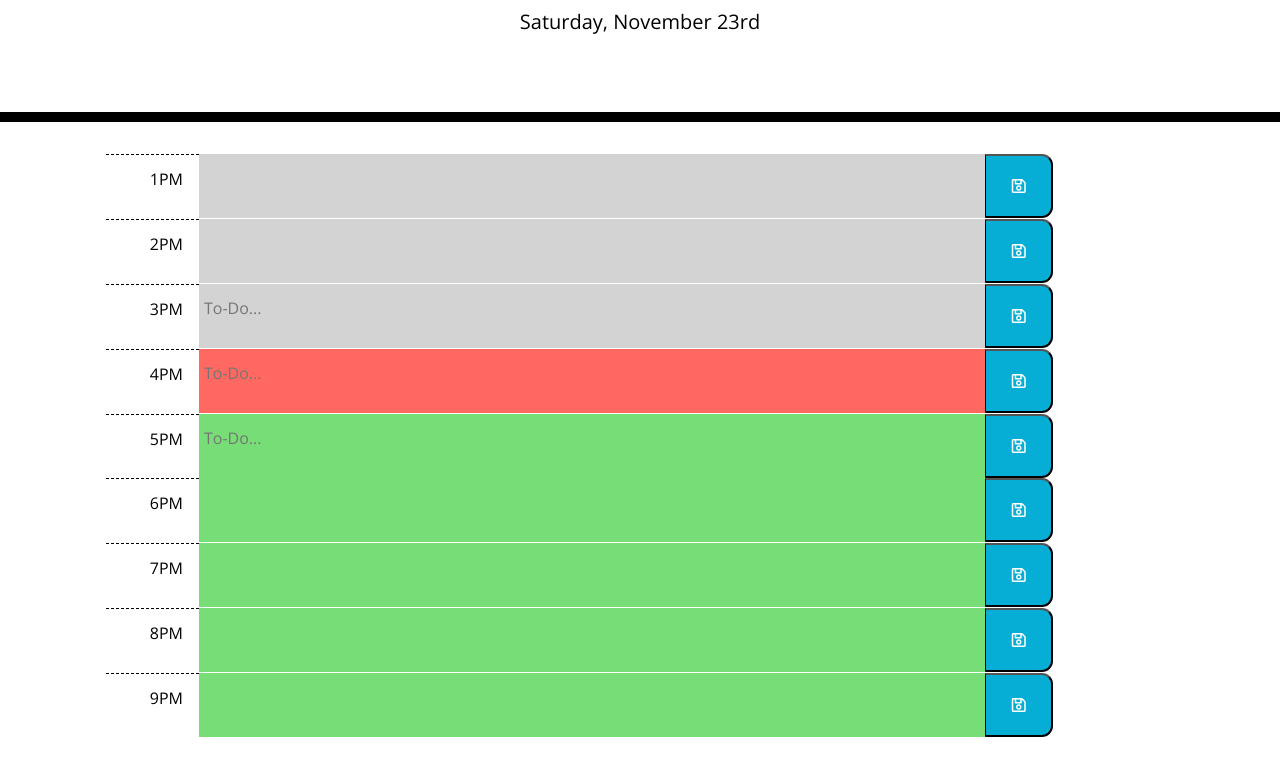
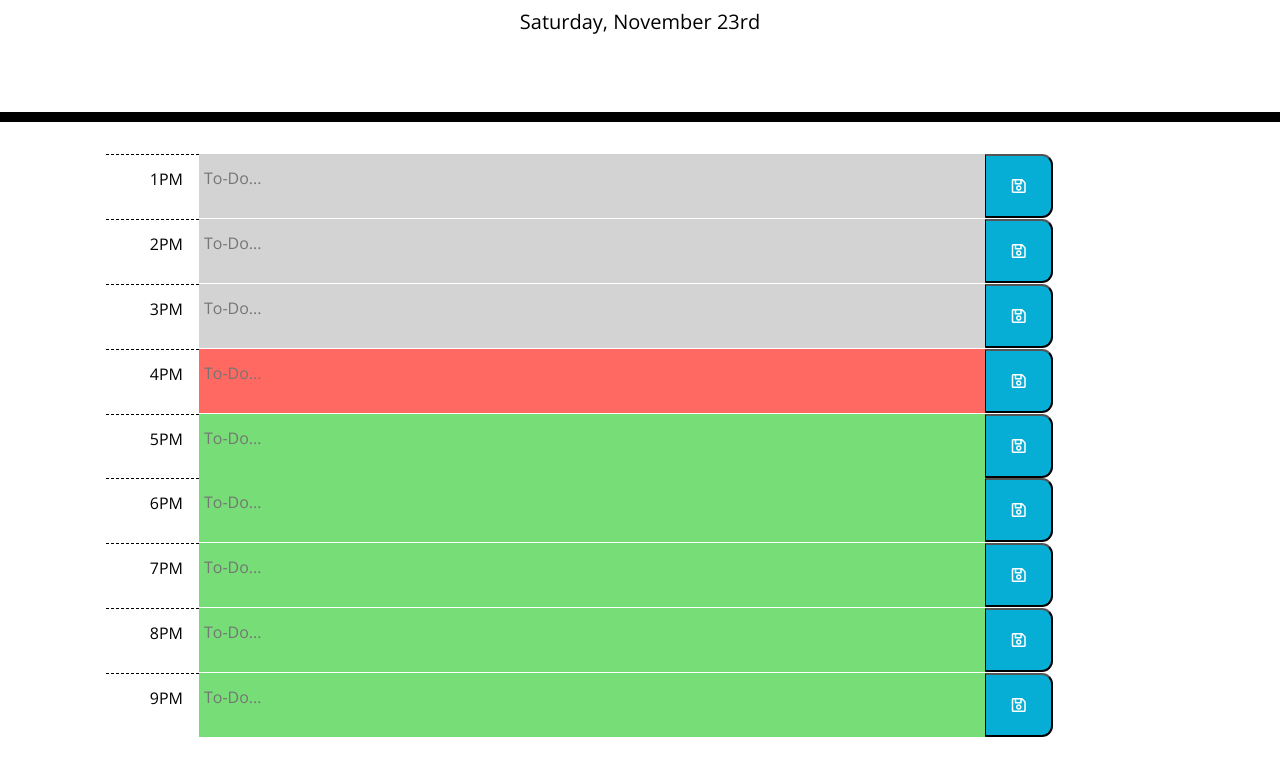
Before and after one commit to jamestankersley/calendar, a plain HTML site: page index.html in a window 1280 px wide. Shown: the part 182-958 px from the top of the page. Drawn offline with nearby package versions, Linux system fonts and the light colour scheme.

Commit message:
change the other hour sections to similar form

```diff
--- a/index.html
+++ b/index.html
@@ -31,12 +31,12 @@
     <div class="container">
       <!-- Timeblocks -->
       <div class= 'row'>
-        <textarea class = 'description1' row = '3' cols = '100'></textarea>
+        <textarea class = 'description1' row = '3' cols = '100' placeholder="To-Do..."></textarea>
         <textarea class= 'hour1' row = '3' cols = '5'></textarea>
         <button class = 'saveBtn1' ><i class="far fa-save"></i></button>
       </div>
       <div class= 'row'>
-        <textarea class = 'description2' row = '3' cols = '100'></textarea>
+        <textarea class = 'description2' row = '3' cols = '100' placeholder="To-Do..."></textarea>
         <textarea class= 'hour2' row = '3' cols = '5'></textarea>
         <button class = 'saveBtn2' ><i class="far fa-save"></i></button>
       </div>
@@ -56,22 +56,22 @@
         <button class = 'saveBtn5' ><i class="far fa-save"></i></button>
       </div>
       <div class= 'row'>
-        <textarea class = 'description6' row = '3' cols = '100'></textarea>
+        <textarea class = 'description6' row = '3' cols = '100' placeholder="To-Do..."></textarea>
         <textarea class= 'hour6' row = '3' cols = '5'></textarea>
         <button class = 'saveBtn6' ><i class="far fa-save"></i></button>
       </div>
       <div class= 'row'>
-        <textarea class = 'description7' row = '3' cols = '100'></textarea>
+        <textarea class = 'description7' row = '3' cols = '100' placeholder="To-Do..."></textarea>
         <textarea class= 'hour7' row = '3' cols = '5'></textarea>
         <button class = 'saveBtn7' ><i class="far fa-save"></i></button>
       </div>
       <div class= 'row'>
-        <textarea class = 'description8' row = '3' cols = '100'></textarea>
+        <textarea class = 'description8' row = '3' cols = '100'placeholder="To-Do..."></textarea>
         <textarea class= 'hour8' row = '3' cols = '5'></textarea>
         <button class = 'saveBtn8' ><i class="far fa-save"></i></button>
       </div>
       <div class= 'row'>
-        <textarea class = 'description9' row = '3' cols = '100'></textarea>
+        <textarea class = 'description9' row = '3' cols = '100' placeholder="To-Do..."></textarea>
         <textarea class= 'hour9' row = '3' cols = '5'></textarea>
         <button class = 'saveBtn9' ><i class="far fa-save"></i></button>
       </div>
```
